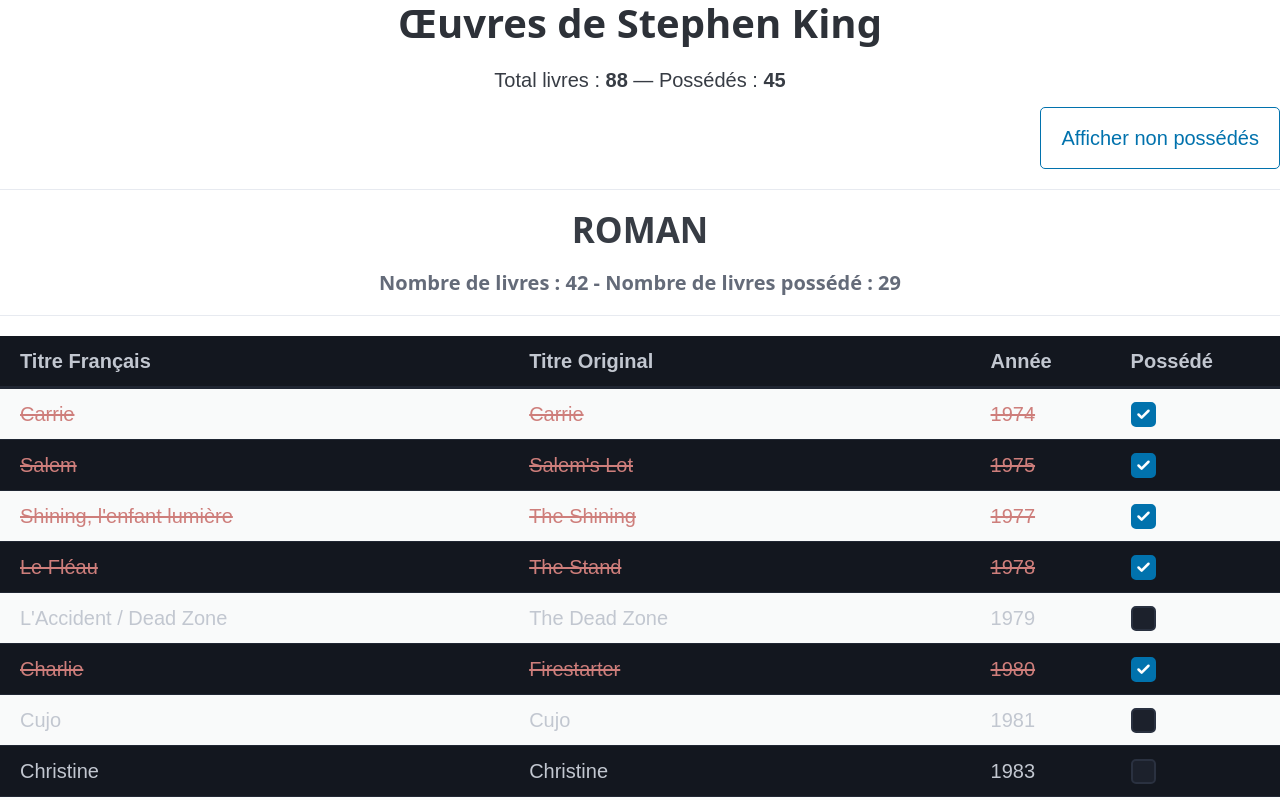
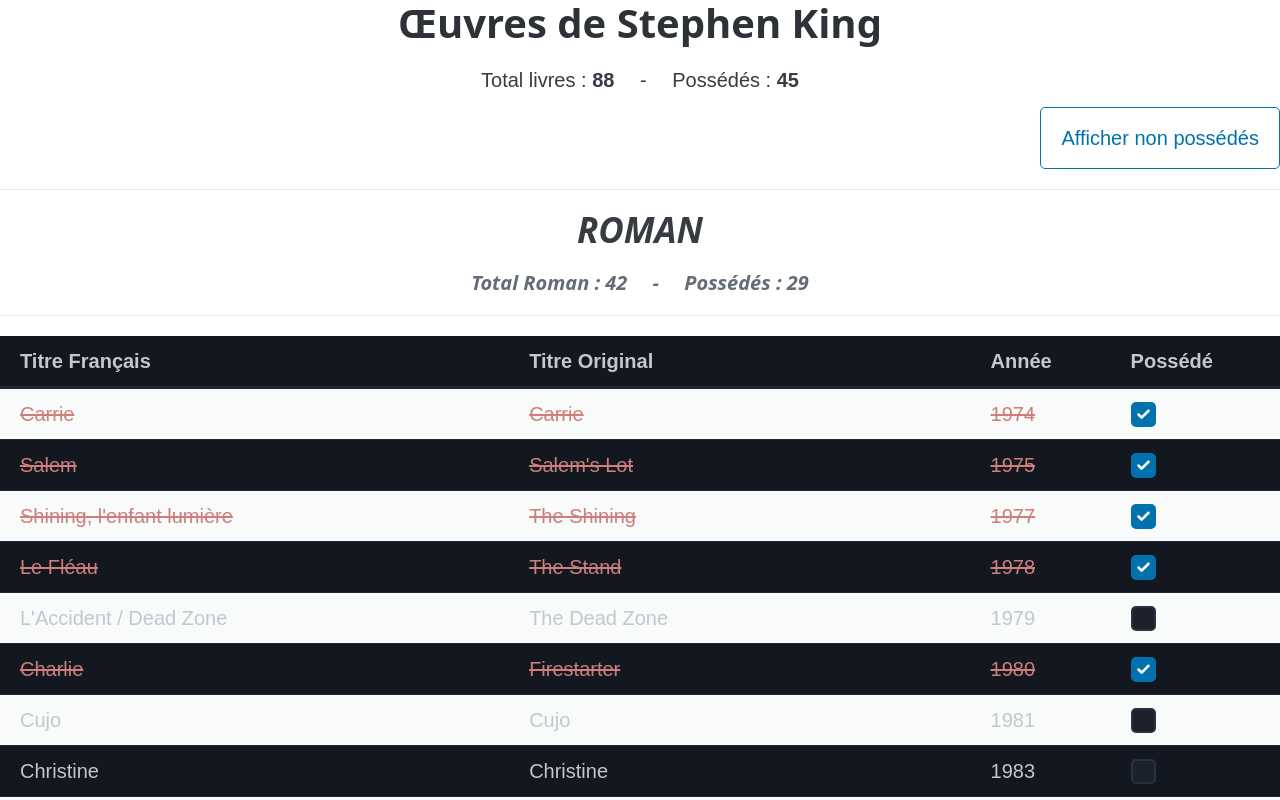
Before and after one commit to VivierCyril/biblioking, a website: page index.html in a window 1280 px wide. Shown: the top 800 px of the page. Drawn offline with nearby package versions, Linux system fonts and the light colour scheme.

Commit message:
MAJ Design

```diff
--- a/index.html
+++ b/index.html
@@ -21,9 +21,18 @@
             text-align: center;
         }
 
+        .titre {
+            font-style: italic;
+        }
+
         .active>* {
             color: rgb(205.5, 126, 123);
             text-decoration: line-through;
+        }
+
+        #totals span,
+        .titre span {
+            padding: 0 20px ;
         }
     </style>
 </head>
@@ -32,7 +41,7 @@
     <h1>Œuvres de Stephen King</h1>
 
     <div id="totals" style="text-align:center; margin-bottom:12px;">
-        Total livres : <strong id="total-count">0</strong> — Possédés : <strong id="owned-count">0</strong>
+        Total livres : <strong id="total-count">0</strong> <span>-</span>  Possédés : <strong id="owned-count">0</strong>
     </div>
 
     <div style="text-align: right;">
@@ -50,7 +59,7 @@
                     <hr>
                     <div class="titre">
                         <h2>${categorie.replace('_', ' ').toUpperCase()}</h2>
-                        <h6>Nombre de livres : <strong>${nombreLivre}</strong> - Nombre de livres possédé : <strong>${possede}</strong></h3>
+                        <h6>Total ${categorie} : <strong>${nombreLivre}</strong> <span>-</span> Possédés : <strong>${possede}</strong></h3>
 
                     </div>
                     <hr>
```
